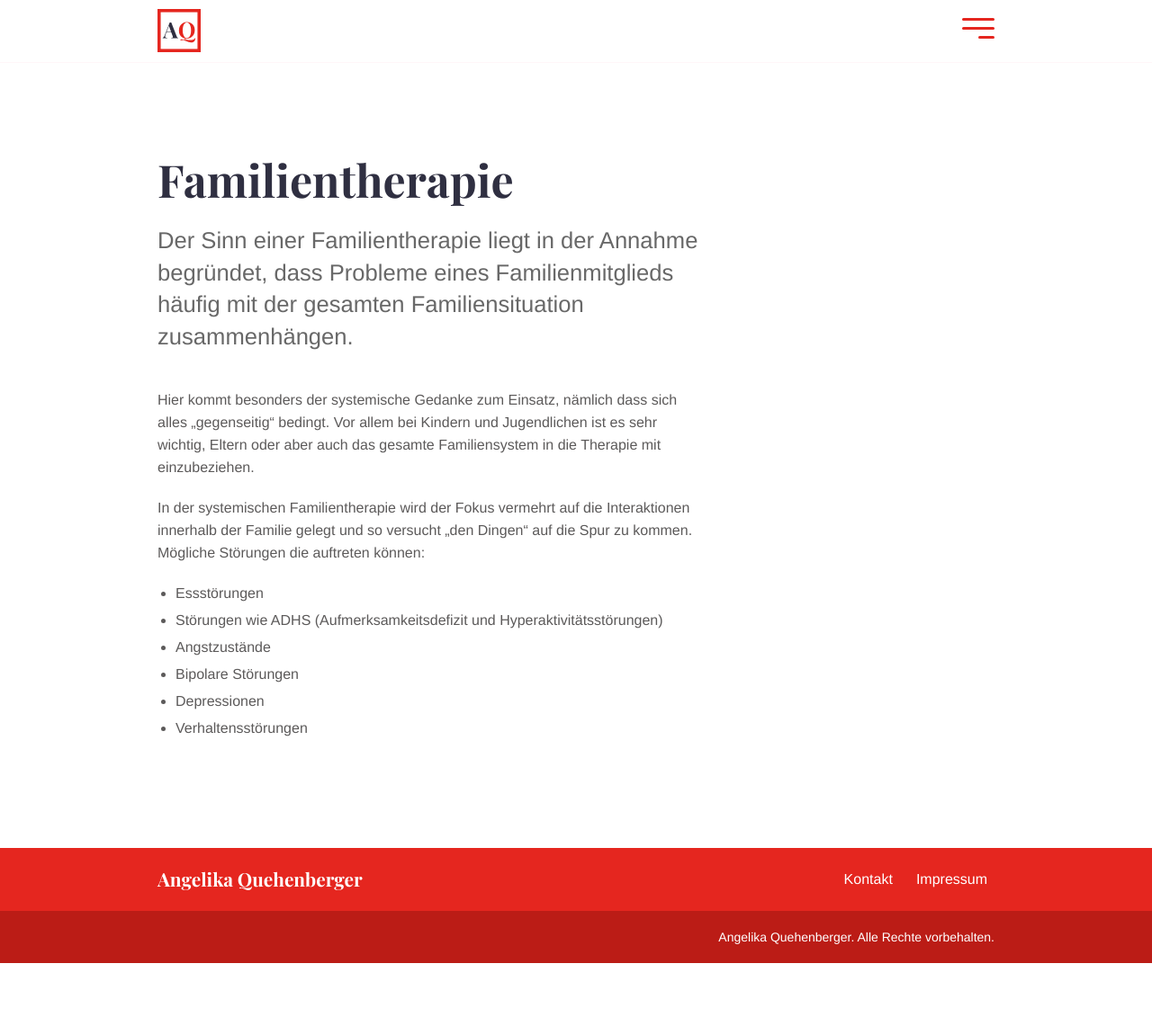
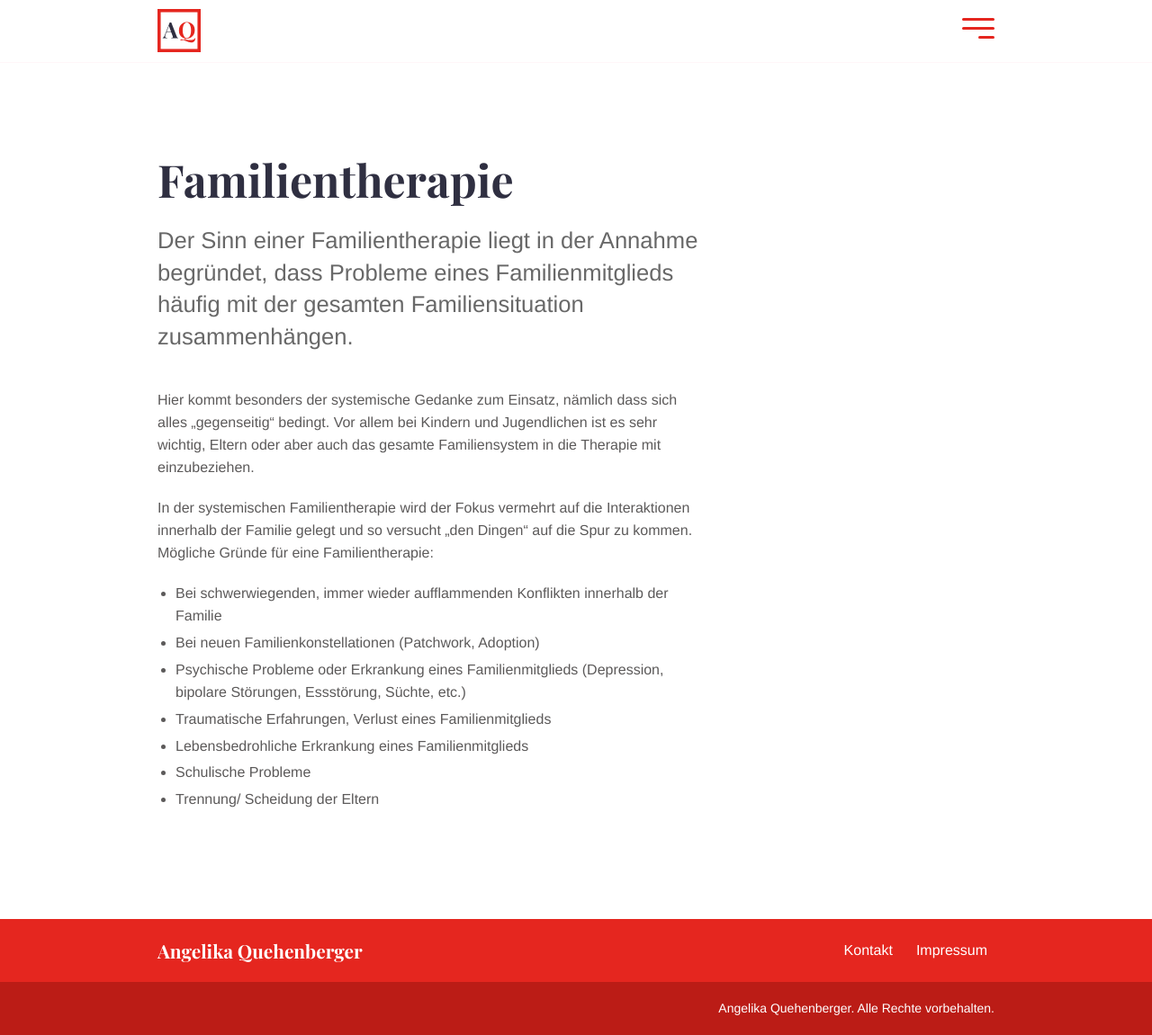
Before and after one commit to dvschnitz/angelika-quehenberger, a Jekyll site: the page built from _services/Familientherapie.md, in a window 1280 px wide. Shown: the whole page at 90% size. Built offline with Jekyll 4.4.1, drawn with Linux system fonts in a browser that asks for light colours; before the commit the page ends 1071 px from its top, so only the background shows below that.

Commit message:
Adapted content

```diff
--- a/_services/Familientherapie.md
+++ b/_services/Familientherapie.md
@@ -10,10 +10,11 @@ Der Sinn einer Familientherapie liegt in der Annahme begründet, dass Probleme e
 Hier kommt besonders der systemische Gedanke zum Einsatz, nämlich dass sich alles „gegenseitig“ bedingt. Vor allem bei Kindern und Jugendlichen ist es sehr wichtig, Eltern oder aber auch das gesamte Familiensystem in die Therapie mit einzubeziehen.
 
 In der systemischen Familientherapie wird der Fokus vermehrt auf die Interaktionen innerhalb der Familie gelegt und so versucht „den Dingen“ auf die Spur zu kommen.
-Mögliche Störungen die auftreten können:
-* Essstörungen
-* Störungen wie ADHS (Aufmerksamkeitsdefizit und Hyperaktivitätsstörungen)
-* Angstzustände
-* Bipolare Störungen
-* Depressionen
-* Verhaltensstörungen
+Mögliche Gründe für eine Familientherapie:
+* Bei schwerwiegenden, immer wieder aufflammenden Konflikten innerhalb der Familie
+* Bei neuen Familienkonstellationen (Patchwork, Adoption)
+* Psychische Probleme oder Erkrankung eines Familienmitglieds (Depression, bipolare Störungen, Essstörung, Süchte, etc.)
+* Traumatische Erfahrungen, Verlust eines Familienmitglieds
+* Lebensbedrohliche Erkrankung eines Familienmitglieds
+* Schulische Probleme
+* Trennung/ Scheidung der Eltern
```
Also changed, not shown: _services/CoachingBeratung.md (+11 -1 lines), _services/KindernJugendTherapie.md (+4 -6 lines), _services/Paartherapie.md (+1 -1 lines), _services/Scheidungsberatung.md (+1 -1 lines), index.md (+3 -3 lines).
